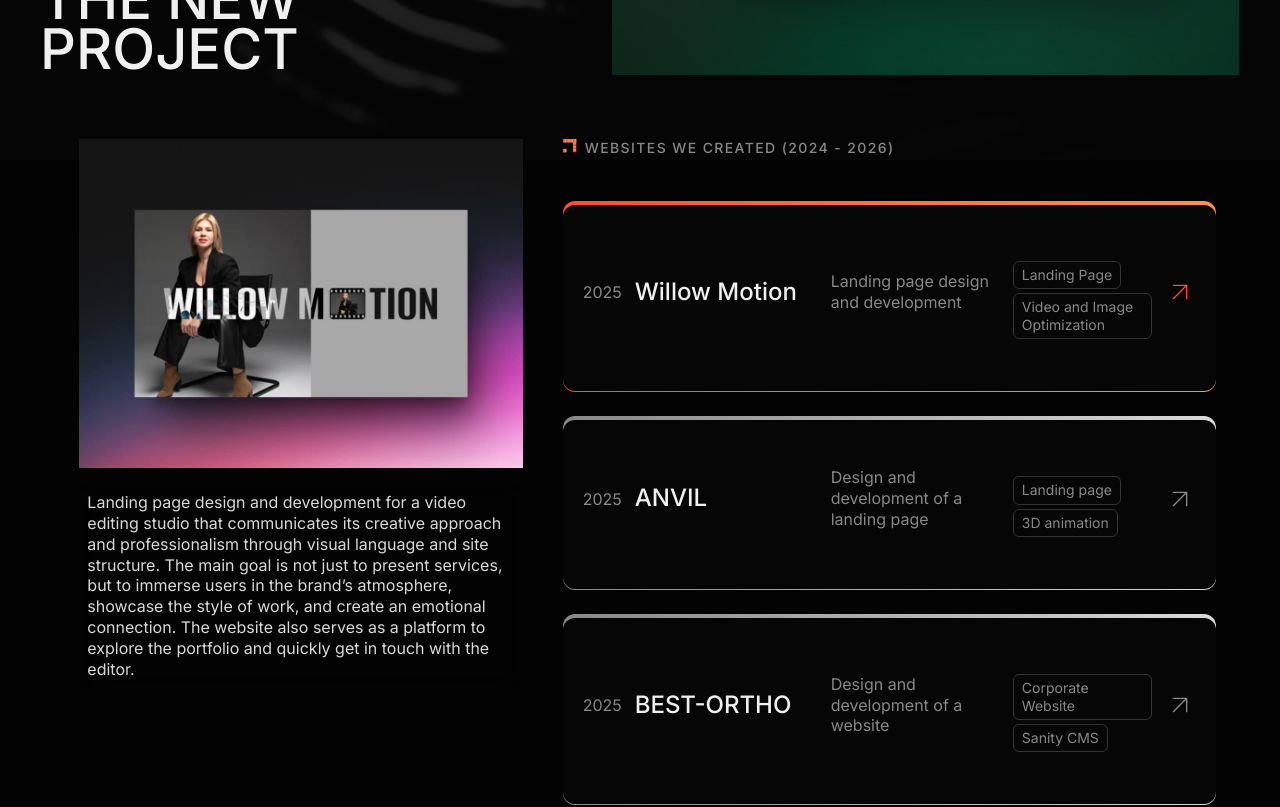
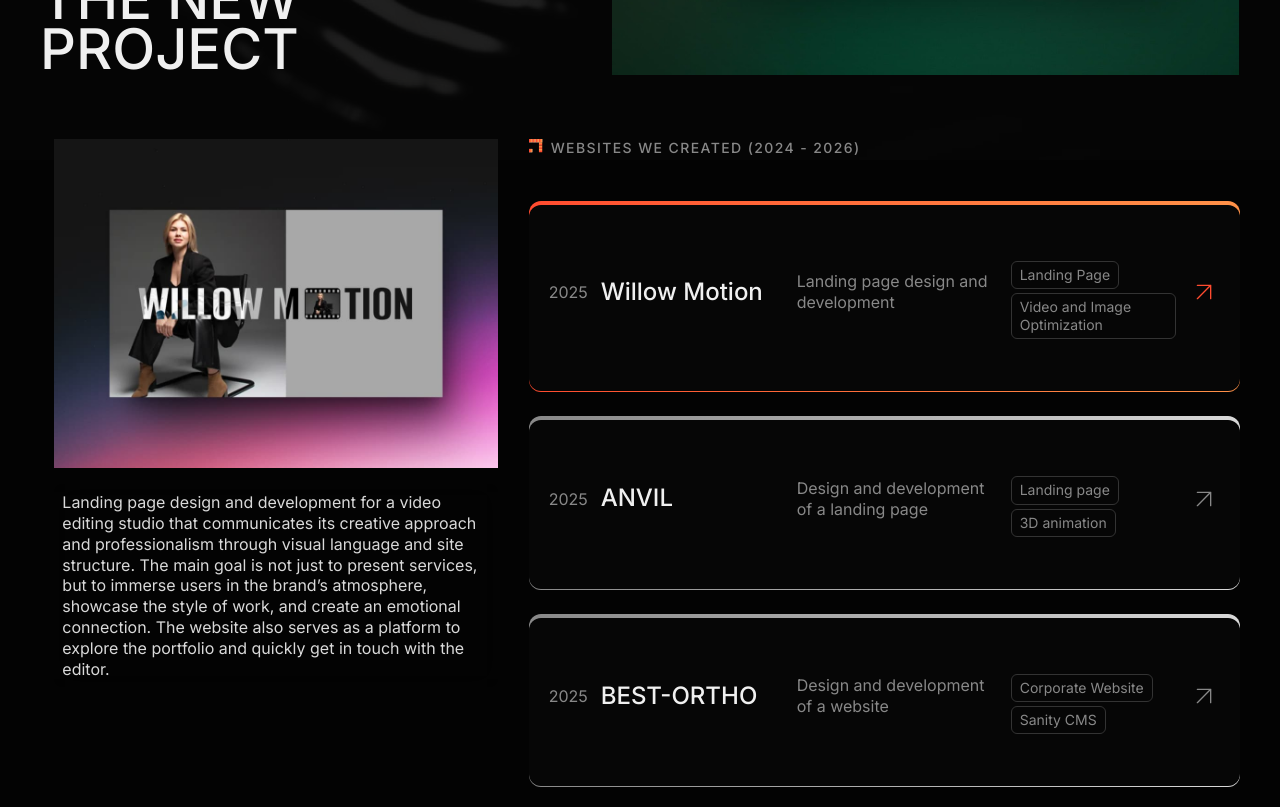
Before and after one commit to IraMira333/dezdevteam, a Next.js app: page /en in a window 1280 px wide. Shown: the part 640-1447 px from the top of the page. Built offline with nearby package versions, Linux system fonts and the light colour scheme.

Commit message:
Fixed styles of projects list

```diff
--- a/src/components/assets/dataLists.tsx
+++ b/src/components/assets/dataLists.tsx
@@ -77,7 +77,7 @@
 export const cubeList = {
   uk: {
     list: [
-      "нас об’єднує глибокее творче натхнення, любов до співпраці та прагнення втілювати сміливі рішення для ваших ідей.",
+      "нас об’єднує глибоке творче натхнення, любов до співпраці та прагнення втілювати сміливі рішення для ваших ідей.",
       "Кожен проект адаптований до цілей вашого бренду, аудиторії та стилю — без шаблонів, тільки індивідуальний підхід.",
       "ми пропонуємо постійне обслуговування, оновлення дизайну та моніторинг продуктивності, щоб допомогти вашому проекту розвиватися в довгостроковій перспективі.",
       "ми працюємо у сферах креативу, технологій, лайфстайлу та стартапів, зосереджуючись на брендах, які цінують стратегію, чіткість та вплив дизайну.",
--- a/src/components/main/Clients.tsx
+++ b/src/components/main/Clients.tsx
@@ -41,8 +41,8 @@
       </div>
 
       <div className="tab:max-w-full mx-auto max-w-90">
-        <div className="bg-grey33 prepc:mb-12 mb-8 h-px w-full" />
-        <div className="tab:max-w-full tab:w-2/3 prepc:w-3/5 tab:mr-0 tab:flex tab:gap-3 mx-auto">
+        {/* <div className="bg-grey33 prepc:mb-12 mb-8 h-px w-full" /> */}
+        <div className="tab:max-w-full border-black0a/20 prepc:pt-12 tab:w-2/3 prepc:w-3/5 tab:mr-0 tab:flex tab:gap-3 mx-auto border-t pt-8">
           <div className="tab:mb-0 tab:w-1/2 mb-8">
             <Subtitle text={t("servicesTitle")} dark className="mb-5" />
             <ul className="flex flex-col gap-3">
--- a/src/components/main/hero/ProjectImage.tsx
+++ b/src/components/main/hero/ProjectImage.tsx
@@ -11,7 +11,7 @@
   text: string;
 }) => {
   return (
-    <div className="tab:sticky tab:top-24 prepc:top-28 tab:block prepc:aspect-[326/380] hidden aspect-[326/242] h-fit w-[38vw]">
+    <div className="tab:sticky tab:top-24 prepc:top-28 tab:block prepc:aspect-[326/380] pc:w-[33vw] hidden aspect-[326/242] h-fit w-[38vw]">
       <AnimatePresence mode="wait">
         <motion.div
           key={title}
--- a/src/components/main/hero/ProjectsList.tsx
+++ b/src/components/main/hero/ProjectsList.tsx
@@ -59,16 +59,13 @@
   const activeProject = list[activeIndex];
 
   return (
-    <div
-      id="projects"
-      className="tab:flex tab:pb-16 prepc:pb-8 tab:justify-between tab:pl-6 pc:pl-20"
-    >
+    <div id="projects" className="tab:flex tab:gap-4 tab:pb-16 prepc:pb-8 tab:justify-between">
       <ProjectImage
         title={activeProject.en.title}
         image={activeProject.image}
         text={activeProject[locale].services}
       />
-      <div className="tab:w-[61%] tab:px-6 pc:pr-20 tab:mb-0 prepc:mb-70 relative mb-26.5 px-4">
+      <div className="tab:w-[61%] pc:w-[67%] tab:p-0 tab:mb-0 prepc:mb-70 relative mb-26.5 px-4">
         <h2 className="text-grey88 mb-11 flex gap-2 leading-[130%] font-medium tracking-[1.4px] uppercase">
           <IconBullet className="h-3.5 w-3.5" />
           {t("ourProjects", { year: new Date().getFullYear() })}
```
